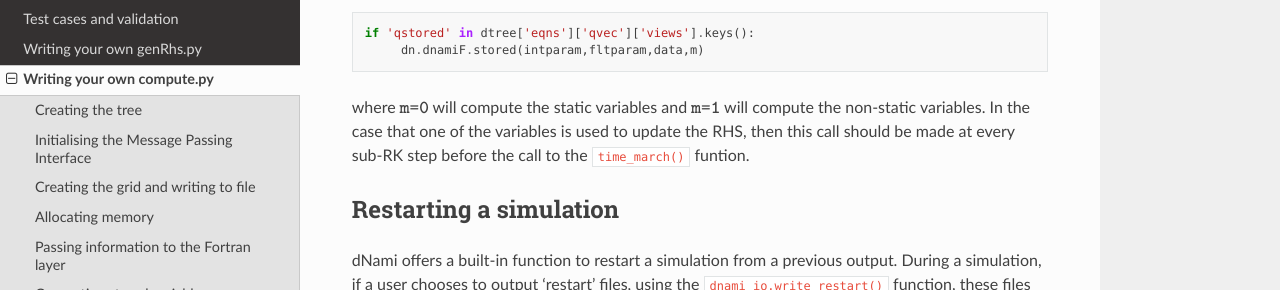
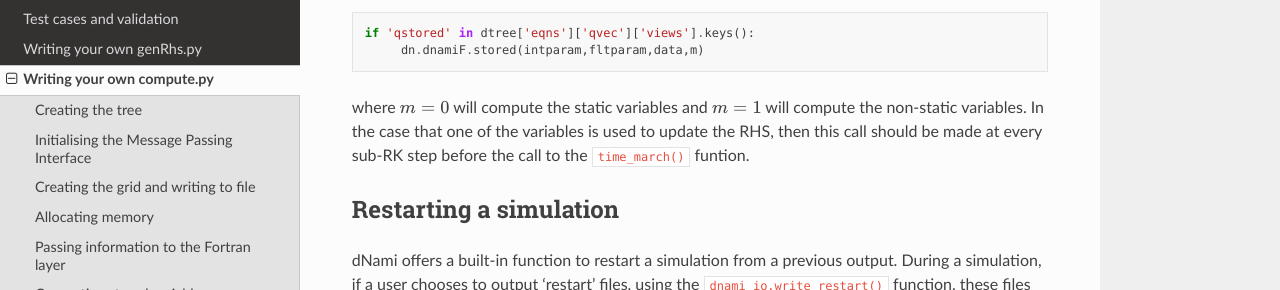
Before and after one commit to dNamiLab/dNami, a Sphinx documentation site: the page built from doc/usage/compute.rst, in a window 1280 px wide and 900 px high, scrolled down 3350 px. Shown: the part 162-452 px from the top of the window. Built offline with Sphinx 7.4.7 and the Read the Docs theme 2.0.0, drawn with Linux system fonts in a browser that asks for light colours.

Commit message:
Update compute.rst

```diff
--- a/doc/usage/compute.rst
+++ b/doc/usage/compute.rst
@@ -128,7 +128,7 @@ If the user chooses to create stored variables in the ``rhs.py`` then these quan
    if 'qstored' in dtree['eqns']['qvec']['views'].keys():
         dn.dnamiF.stored(intparam,fltparam,data,m)
 
-where :math:`\texttt{m=0}` will compute the static variables and :math:`\texttt{m=1}` will compute the non-static variables. In the case that one of the variables is used to update the RHS, then this call should be made at every sub-RK step before the call to the ``time_march()`` funtion.
+where :math:`m=0` will compute the static variables and :math:`m=1` will compute the non-static variables. In the case that one of the variables is used to update the RHS, then this call should be made at every sub-RK step before the call to the ``time_march()`` funtion.
 
 Restarting a simulation
 #######################
```
